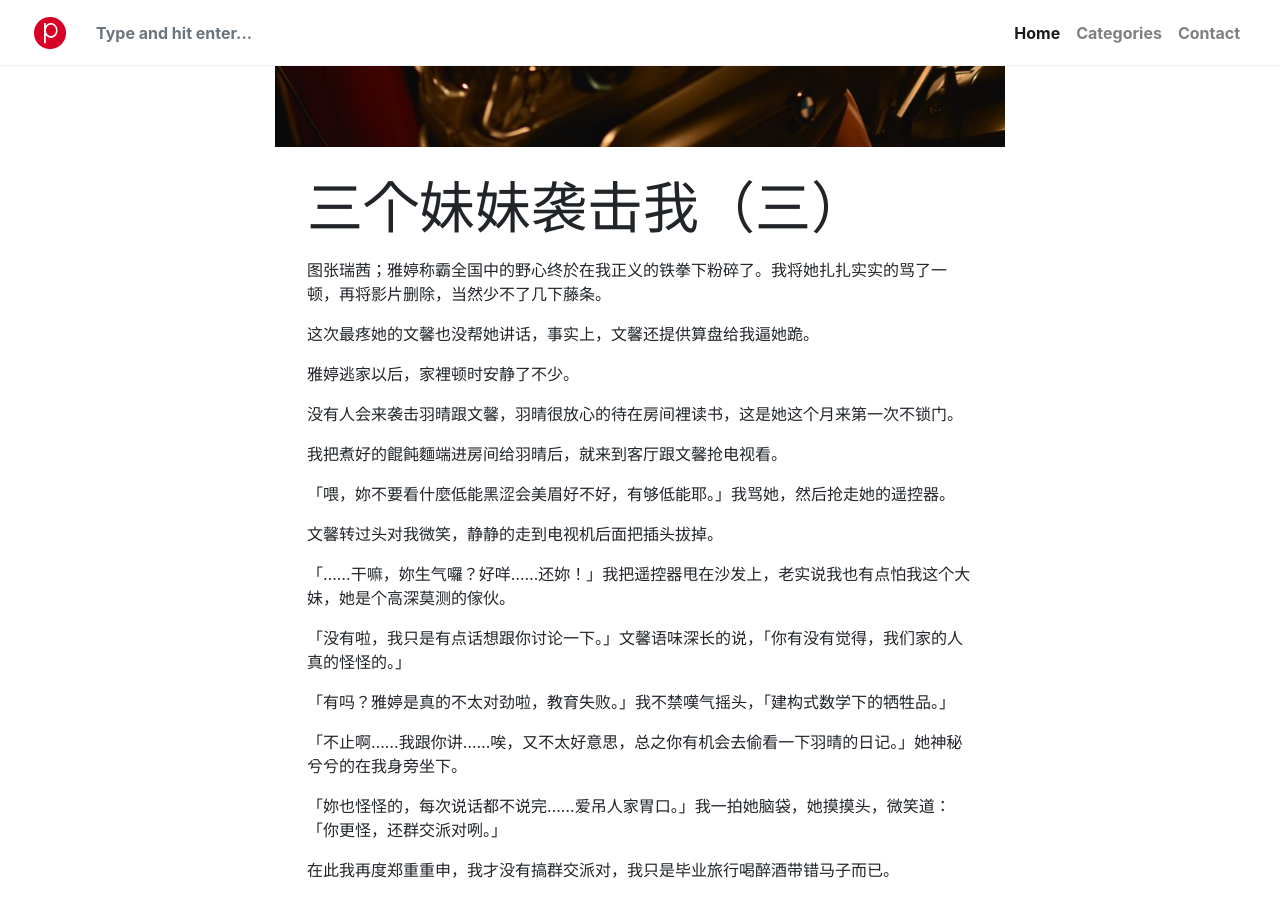
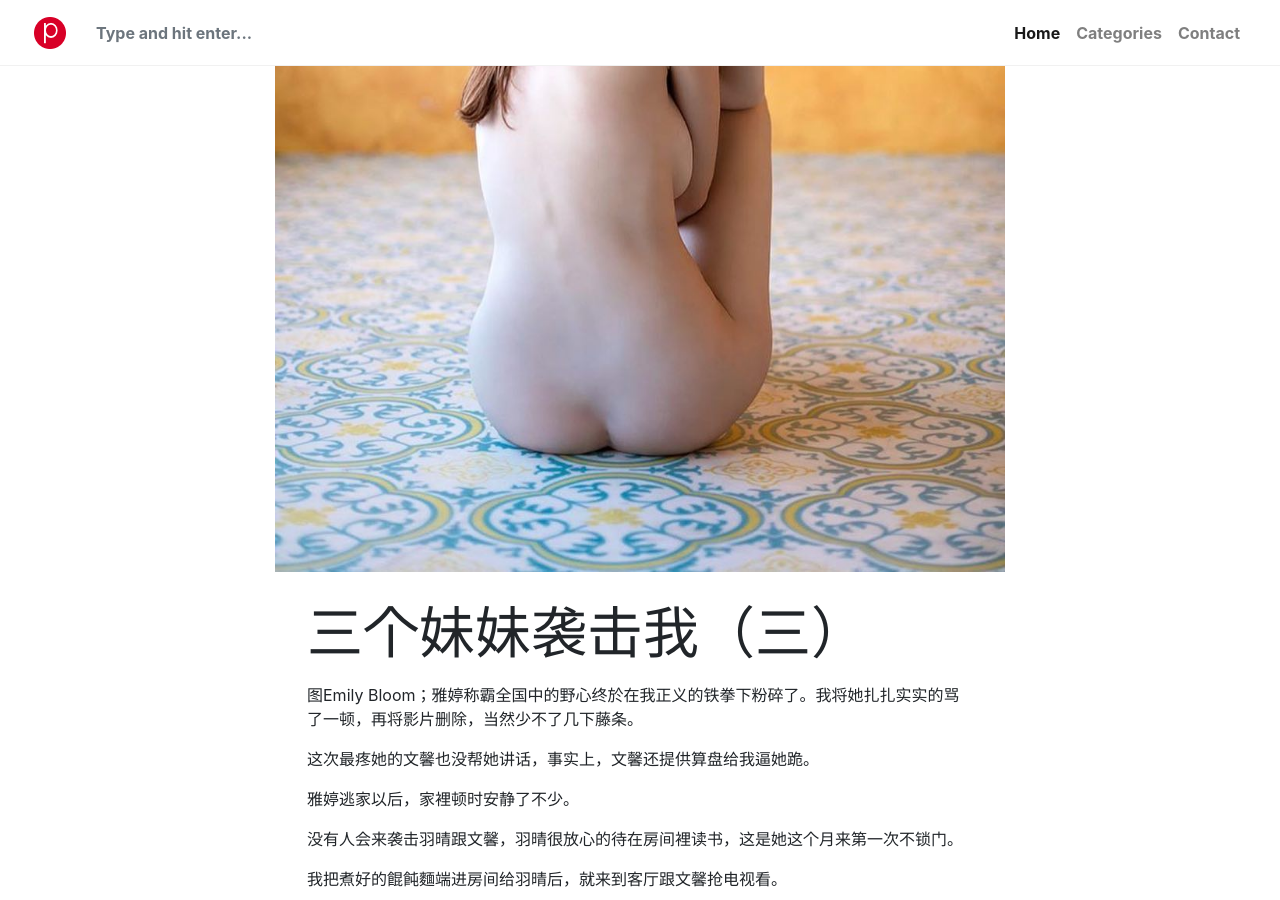
Before and after one commit to ujav/u, a Jekyll site: the page built from _posts/2019-01-20-emily3.md, in a window 1280 px wide and 900 px high, scrolled down 458 px. Built offline with Jekyll 4.4.1, drawn with Linux system fonts in a browser that asks for light colours; nearby versions of some CDN libraries; library files that are not in the unit come from our copies; comment, search, counter and statistics services are not loaded.

Commit message:
Update and rename 2019-01-20-zhangruixi-san.md to 2019-01-20-emily3.md

```diff
--- a/_posts/2019-01-20-zhangruixi-san.md
+++ b/_posts/2019-01-20-emily3.md
@@ -6,10 +6,10 @@ metadate: "hide"
 
 categories: [兄妹姐弟]
 
-image: "/assets/images/zhangruixi2.jpg"
+image: "/assets/images/emily3.jpg"
 
 ---
-图张瑞茜；雅婷称霸全国中的野心终於在我正义的铁拳下粉碎了。我将她扎扎实实的骂了一顿，再将影片删除，当然少不了几下藤条。
+图Emily Bloom；雅婷称霸全国中的野心终於在我正义的铁拳下粉碎了。我将她扎扎实实的骂了一顿，再将影片删除，当然少不了几下藤条。
 
 这次最疼她的文馨也没帮她讲话，事实上，文馨还提供算盘给我逼她跪。
 
```
